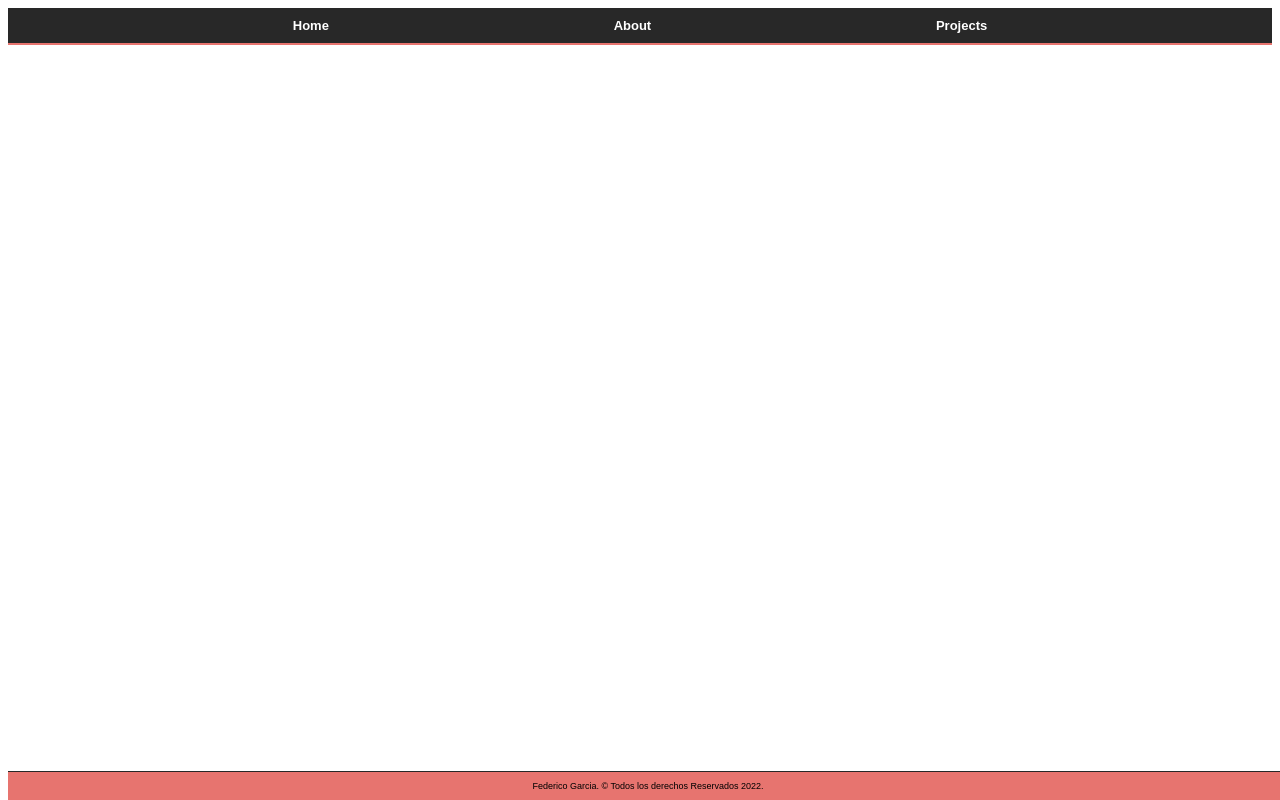
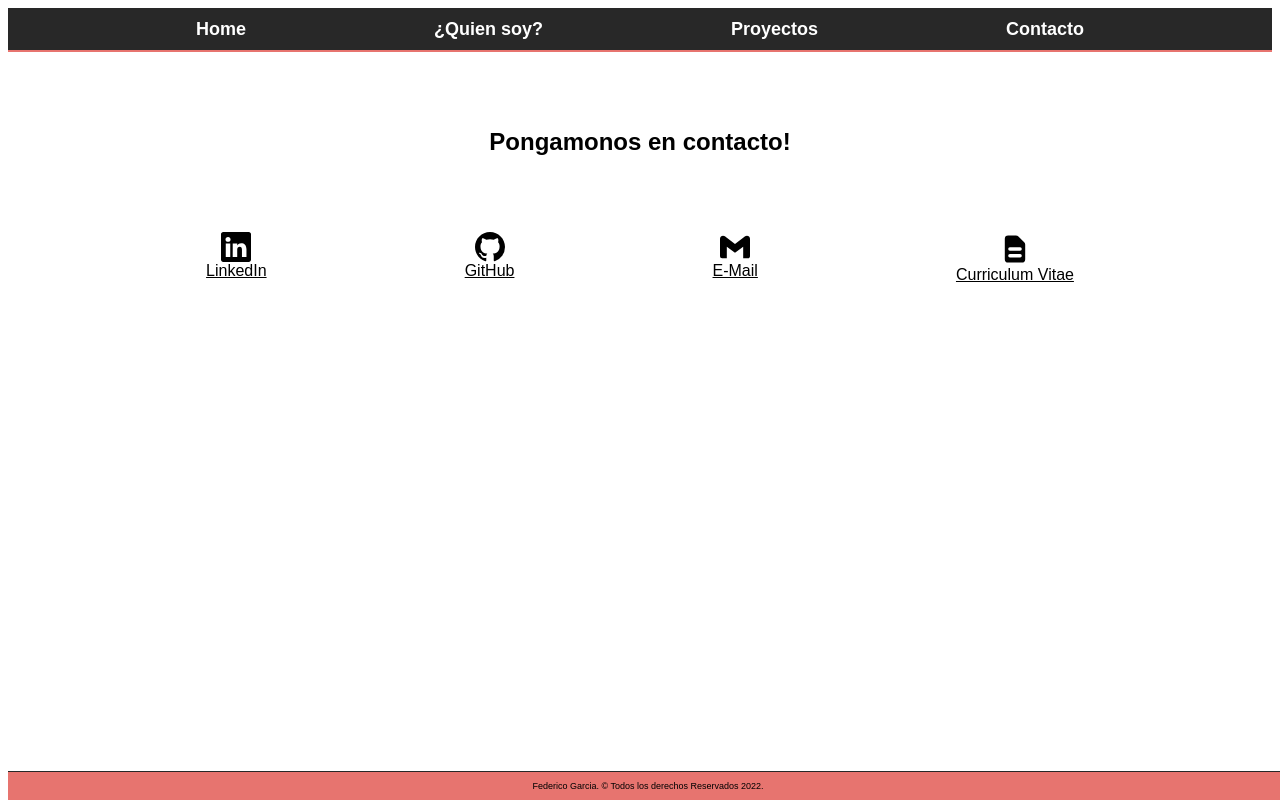
Before and after one commit to Fedegaar/Portfolio, a Gatsby site: page /contact in a window 1280 px wide. Built offline with nearby package versions, Linux system fonts and the light colour scheme; Gatsby itself is replaced by a stand-in of ours.

Commit message:
Contact component add

```diff
--- a/package.json
+++ b/package.json
@@ -19,6 +19,7 @@
     "gatsby": "^4.19.2",
     "react": "^18.1.0",
     "react-dom": "^18.1.0",
+    "react-icons": "^4.4.0",
     "react-router-dom": "^6.3.0"
   }
 }
--- a/src/components/Card.module.css
+++ b/src/components/Card.module.css
@@ -33,6 +33,7 @@
 
 .cardDescription{
     margin: 5px;
+    color: #656565
 }
 
 .container:hover{
--- a/src/components/layout.js
+++ b/src/components/layout.js
@@ -10,9 +10,9 @@ const Layout = ({pageTitle, children}) => {
       <nav>
         <ul className={navLink}>
             <li className={navItems}><Link to="/" className={navLinkText}>Home</Link></li>
-            <li className={navItems}><Link to="/about" className={navLinkText}>About</Link></li>
-            <li className={navItems}><Link to="/projects" className={navLinkText}>Projects</Link></li>
-            {/* <li className={navItems}><Link to="/contact" className={navLinkText}>Contact</Link></li> */}
+            <li className={navItems}><Link to="/about" className={navLinkText}>¿Quien soy?</Link></li>
+            <li className={navItems}><Link to="/projects" className={navLinkText}>Proyectos</Link></li>
+            <li className={navItems}><Link to="/contact" className={navLinkText}>Contacto</Link></li>
         </ul>
       </nav>
     </main>
--- a/src/components/layout.module.css
+++ b/src/components/layout.module.css
@@ -3,8 +3,8 @@
     overflow-x: hidden;
     margin-bottom: 5%;
     width: 100%;
+    z-index: 1;
     position: sticky;
-    z-index: 1;
     top: 0;
     border-bottom: 2px solid #e7746f;
 }
@@ -18,7 +18,6 @@
     border-top: 1px solid #282828;
     position: absolute;
     bottom: 0%;
-
 }
 
 .FooterText {
@@ -43,7 +42,7 @@
     text-decoration: none;
     font-family: 'Jost', sans-serif;
     font-weight: 600;
-    font-size: 20px;
+    font-size: 13px;
 }
 
 .navLinkText:hover {
@@ -67,12 +66,15 @@
         margin-bottom: 0%;
     }
 
+
     .navLink {
-        height: 9.5%;
-        font-size: 10px;
+        height: 40px;
+        font-size: 1px;
+        align-items: center;
     }
 
     .navLinkText {
-        font-size: 13px;
+        font-size: 18px;
+        text-align: center;
     }
 }
--- a/src/pages/about.module.css
+++ b/src/pages/about.module.css
@@ -1,3 +1,4 @@
+
 .button {
     background-color: #43B3E0;
     margin: 10px;
--- a/src/pages/contact.js
+++ b/src/pages/contact.js
@@ -1,14 +1,25 @@
 import * as React from 'react'
 import Layout from '../components/layout'
-
-import { container } from './contact.module.css'
+import { Link } from 'gatsby'
+import { BsLinkedin, BsGithub } from 'react-icons/bs'
+import { HiDocumentText } from 'react-icons/hi'
+import { SiGmail } from 'react-icons/si'
+import { container, h2Title, iconsContainer, icon } from './contact.module.css'
 
 const Contact = () => {
   return (
     <main>
-      <Layout pageTitle="Federico Garcia - Contact me" pageContent="Soy el contenido">
+      <Layout pageTitle="Federico Garcia - Contacto" pageContent="Soy el contenido">
         <div className={container}>
+            <h2 className={h2Title}>Pongamonos en contacto!</h2>
+            <div className={iconsContainer}>
 
+              <Link target='none' className={icon} to='https://www.linkedin.com/in/gaarfede/'><BsLinkedin size={"30px"}/><span>LinkedIn</span></Link>
+              <Link target='none' className={icon} to='https://github.com/Fedegaar'><BsGithub size={"30px"}/><span>GitHub</span></Link>
+              <Link target='none' className={icon} to='mailto:fedegaar@gmail.com'><SiGmail size={"30px"}/><span>E-Mail</span></Link>
+              <Link target='none' className={icon} to='https://drive.google.com/file/d/1PLsMtNsiyeYJ3xr7g-XawFuh0tg0mkAA/view?usp=sharing'><HiDocumentText size={"34px"}/><span>Curriculum Vitae</span></Link>
+
+            </div>
         </div>
       </Layout>
     </main>
--- a/src/pages/contact.module.css
+++ b/src/pages/contact.module.css
@@ -1,5 +1,35 @@
 .container{
     height: 100%;
+}
+
+.h2Title{
+    margin: 5%;
+    font-family: 'Jost', sans-serif;
     display: flex;
     justify-content: center;
 }
+
+.iconsContainer{
+    display: flex;
+    justify-content: space-evenly;
+    font-family: 'Jost', sans-serif;
+}
+
+.icon{
+    size: 2em;
+    color: black;
+    display: flex;
+    flex-direction: column;
+    align-items: center;
+}
+
+.icon:hover{
+    color: #e7746f;
+}
+
+
+@media (min-width: 768px) {
+    .h2Title{
+        margin: 6%;
+    }
+}
```
Also changed, not shown: src/pages/about.js (+14 -9 lines), 1 other file.
